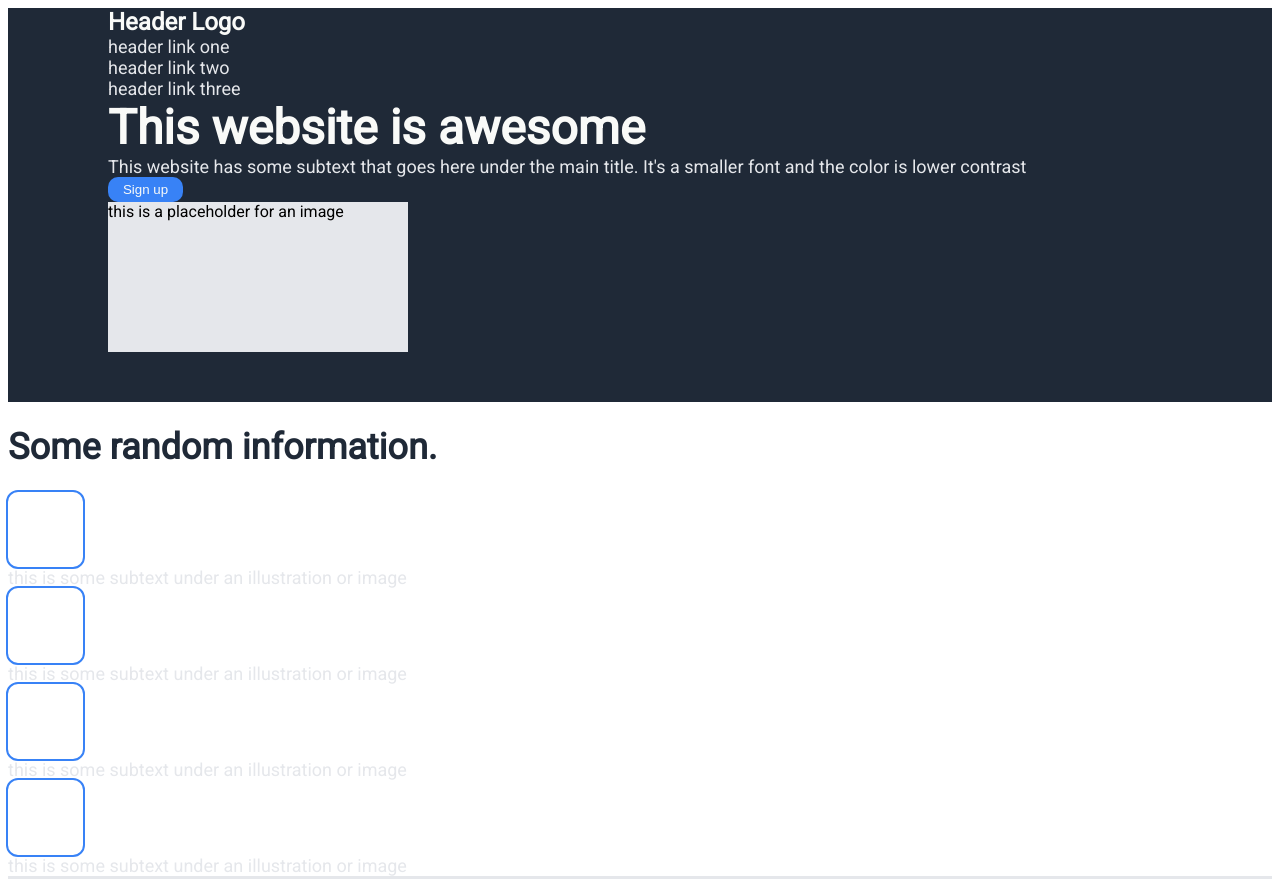
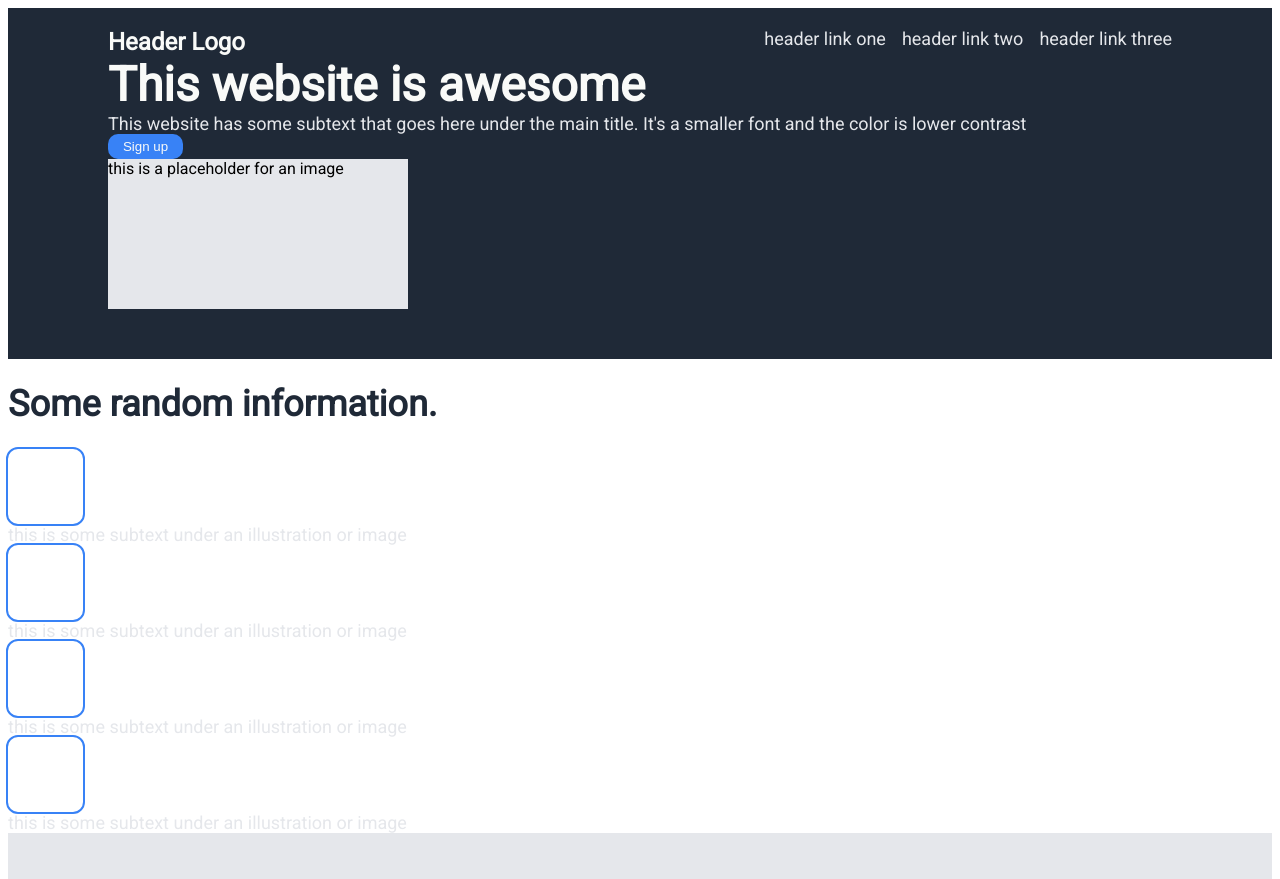
Before and after one commit to thompsonjaredjay/landing-page, a plain HTML site: page index.html in a window 1280 px wide. Shown: the top 879 px of the page. Drawn offline with Linux system fonts and the light colour scheme.

Commit message:
Format layout of header logo and links

```diff
--- a/style.css
+++ b/style.css
@@ -11,7 +11,7 @@ body {
 }
 
 .top {
-    padding: 0 100px 50px;
+    padding: 20px 100px 50px;
 }
 
 .top-title {
@@ -109,3 +109,13 @@ h1 {
 }
 
 /* Layout */
+
+.header {
+    display: flex;
+    justify-content: space-between;
+}
+
+ul {
+    display: flex;
+    gap: 16px;
+}
```
